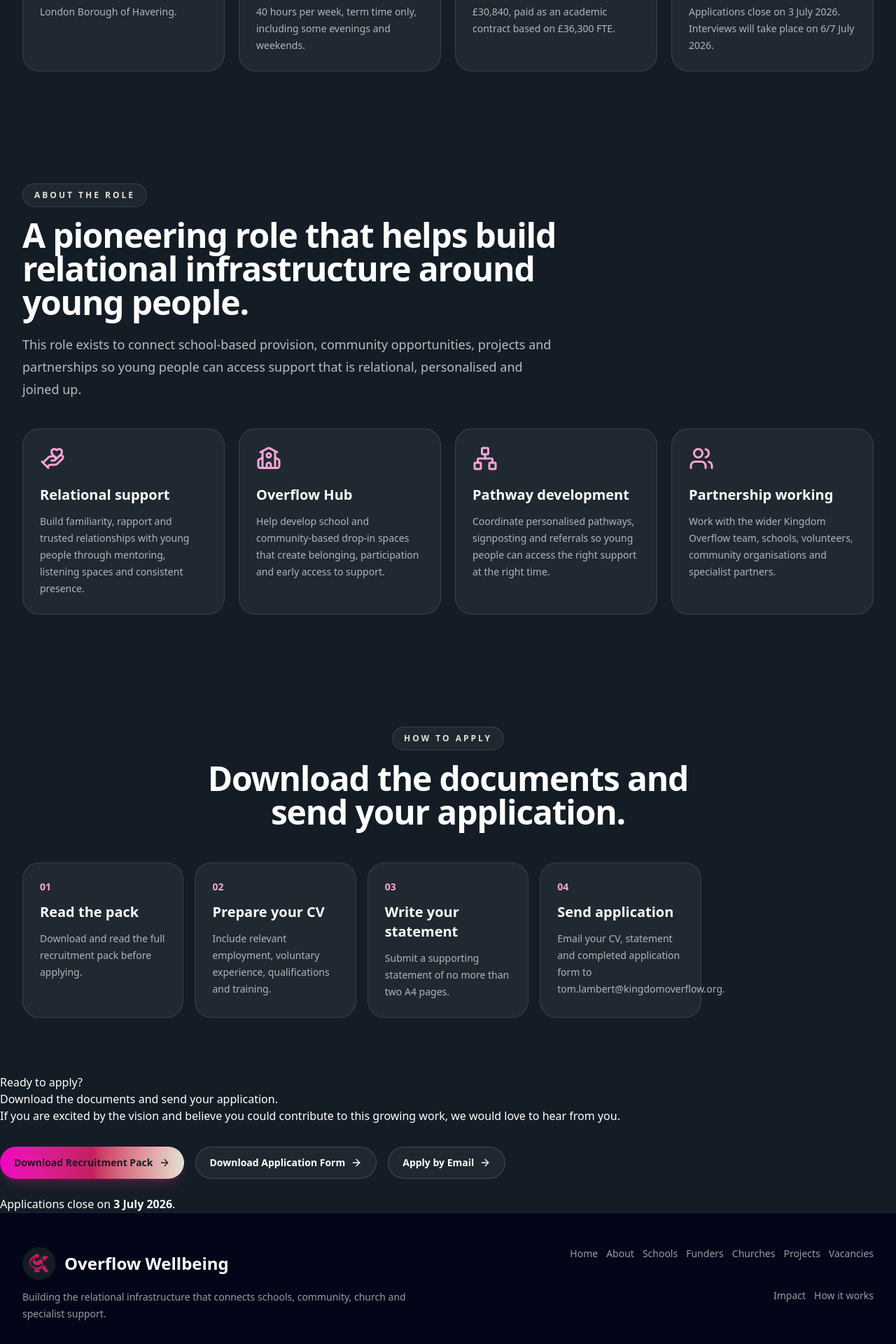
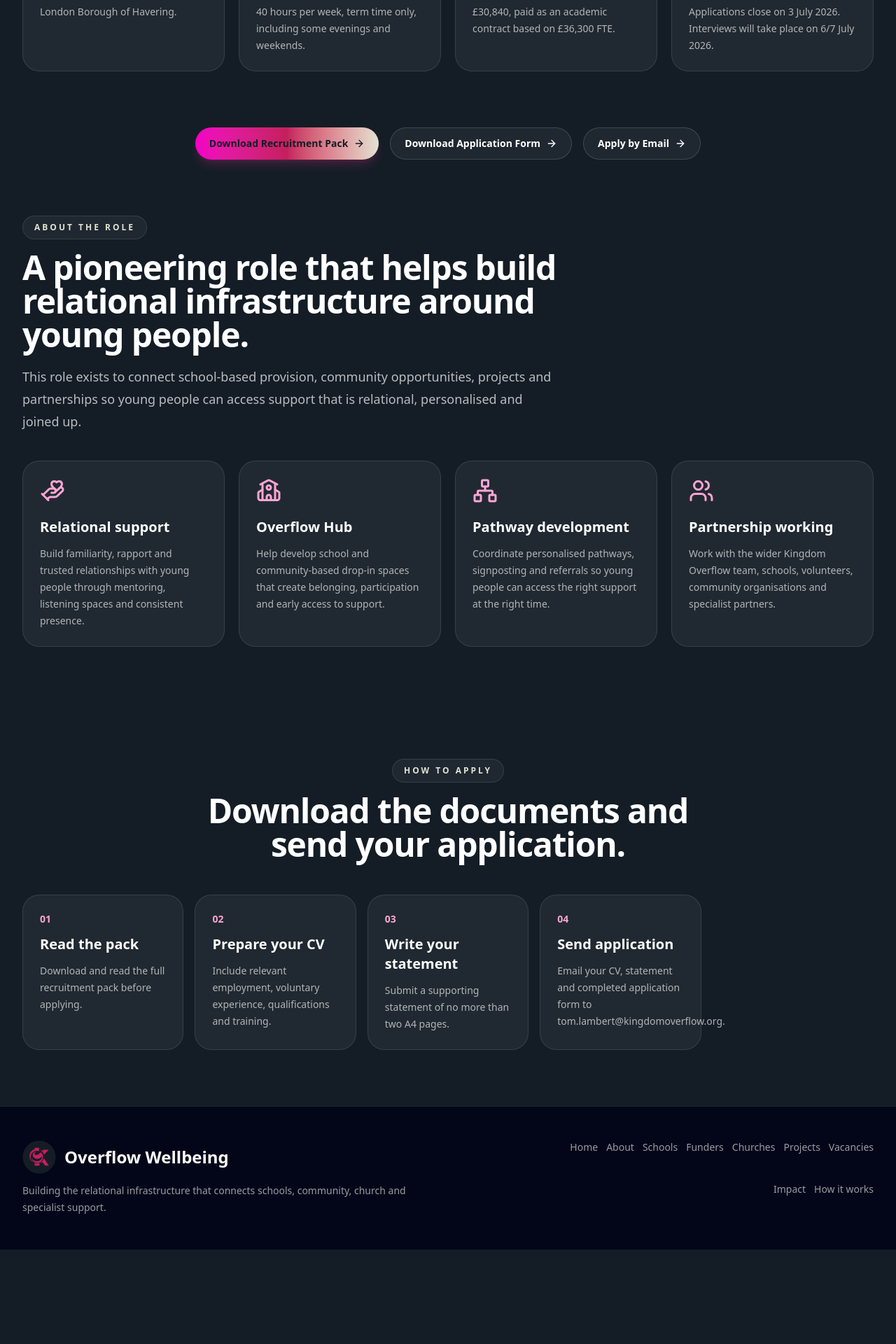
Before and after one commit to tomlambertstlukes-create/overflow-website, a Next.js app: page /vacancies in a window 1280 px wide. Shown: the part 1377-3297 px from the top of the page at 70% size. After the commit the page ends 3162 px from the top, so only its background shows below. Built offline with nearby package versions, Linux system fonts and the light colour scheme.

Commit message:
Move vacancy download buttons under current vacancy section

```diff
--- a/app/vacancies/page.jsx
+++ b/app/vacancies/page.jsx
@@ -7,7 +7,6 @@
   Network,
   School,
   Users,
-  Mail,
 } from "lucide-react";
 import { images, contact } from "@/lib/data";
 import Button from "@/components/Button";
@@ -37,6 +36,7 @@
         We are inviting people to help create a replicable model of relational wellbeing provision that creates lasting change for young people, families and communities.
       </Hero>
 
+      <section id="current-vacancy">
   <FeatureGrid
     kicker="Current vacancy"
     title={roleTitle}
@@ -64,6 +64,35 @@
       },
     ]}
   />
+
+  <section className="section" style={{ paddingTop: 0 }}>
+    <div className="container">
+      <div
+        style={{
+          display: "flex",
+          gap: "1rem",
+          flexWrap: "wrap",
+          justifyContent: "center",
+        }}
+      >
+        <Button href="/downloads/recruitment-pack.pdf">
+          Download Recruitment Pack
+        </Button>
+
+        <Button href="/downloads/application-form.docx" variant="ghost">
+          Download Application Form
+        </Button>
+
+        <Button
+          href={`mailto:${contact.email}?subject=${encodeURIComponent(roleTitle)}`}
+          variant="ghost"
+        >
+          Apply by Email
+        </Button>
+      </div>
+    </div>
+  </section>
+</section>
 
       <FeatureGrid
         kicker="About the role"
@@ -116,46 +145,6 @@
   ]}
 />
 
-<section className="section">
-  <div className="container">
-    <div className="card accent">
-      <p className="kicker">Ready to apply?</p>
-      <h2>Download the documents and send your application.</h2>
-      <p>
-        If you are excited by the vision and believe you could contribute to this growing work,
-        we would love to hear from you.
-      </p>
-
-      <div
-        style={{
-          display: "flex",
-          gap: "1rem",
-          flexWrap: "wrap",
-          marginTop: "2rem",
-        }}
-      >
-        <Button href="/downloads/recruitment-pack.pdf">
-          Download Recruitment Pack
-        </Button>
-
-        <Button href="/downloads/application-form.docx" variant="ghost">
-          Download Application Form
-        </Button>
-
-        <Button
-          href={`mailto:${contact.email}?subject=${encodeURIComponent(roleTitle)}`}
-          variant="ghost"
-        >
-          Apply by Email
-        </Button>
-      </div>
-
-      <p style={{ marginTop: "1.5rem" }}>
-        Applications close on <strong>3 July 2026</strong>.
-      </p>
-    </div>
-  </div>
-</section>
 </>
   );
 }
```
Lines whose indentation alone changed are shown as unchanged.
